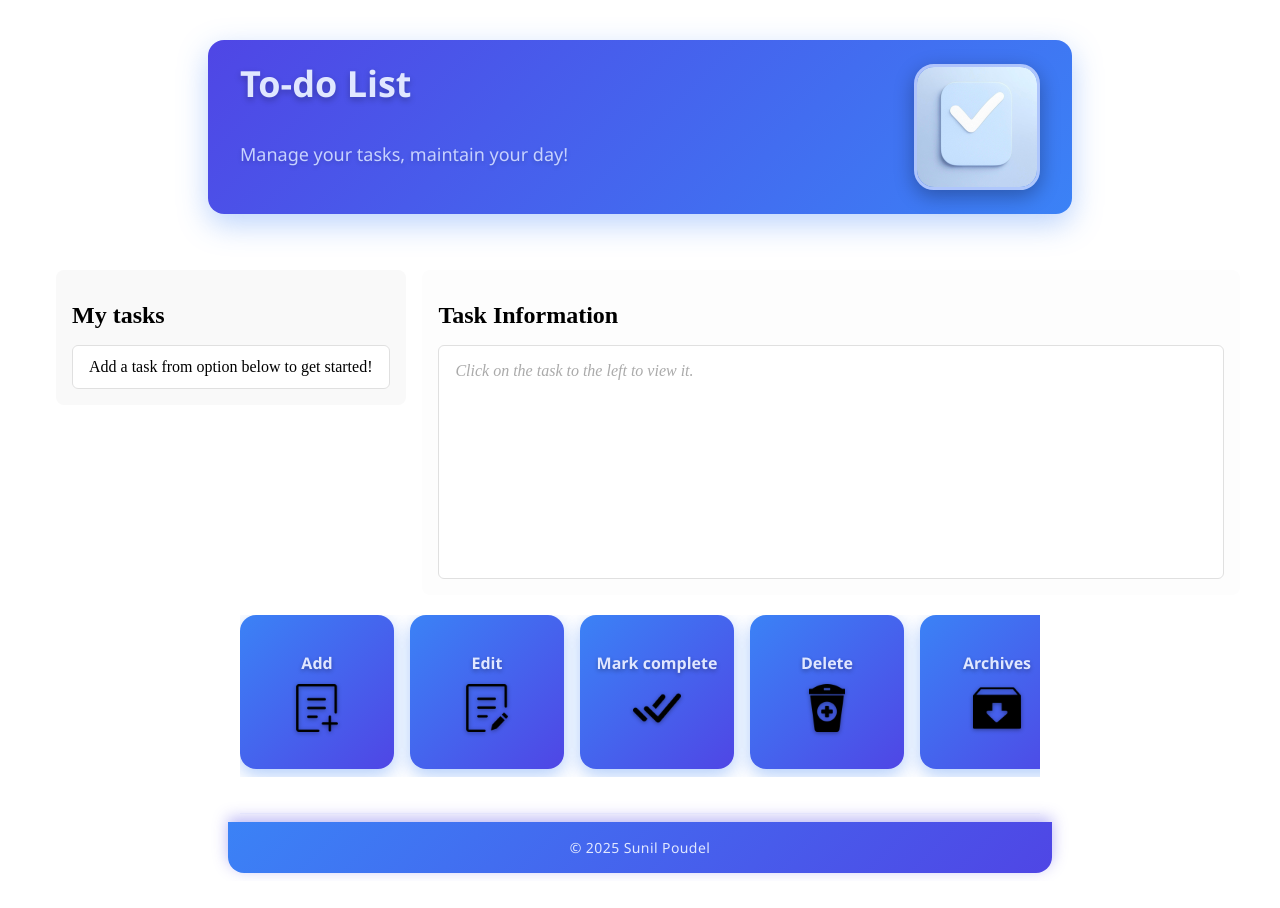
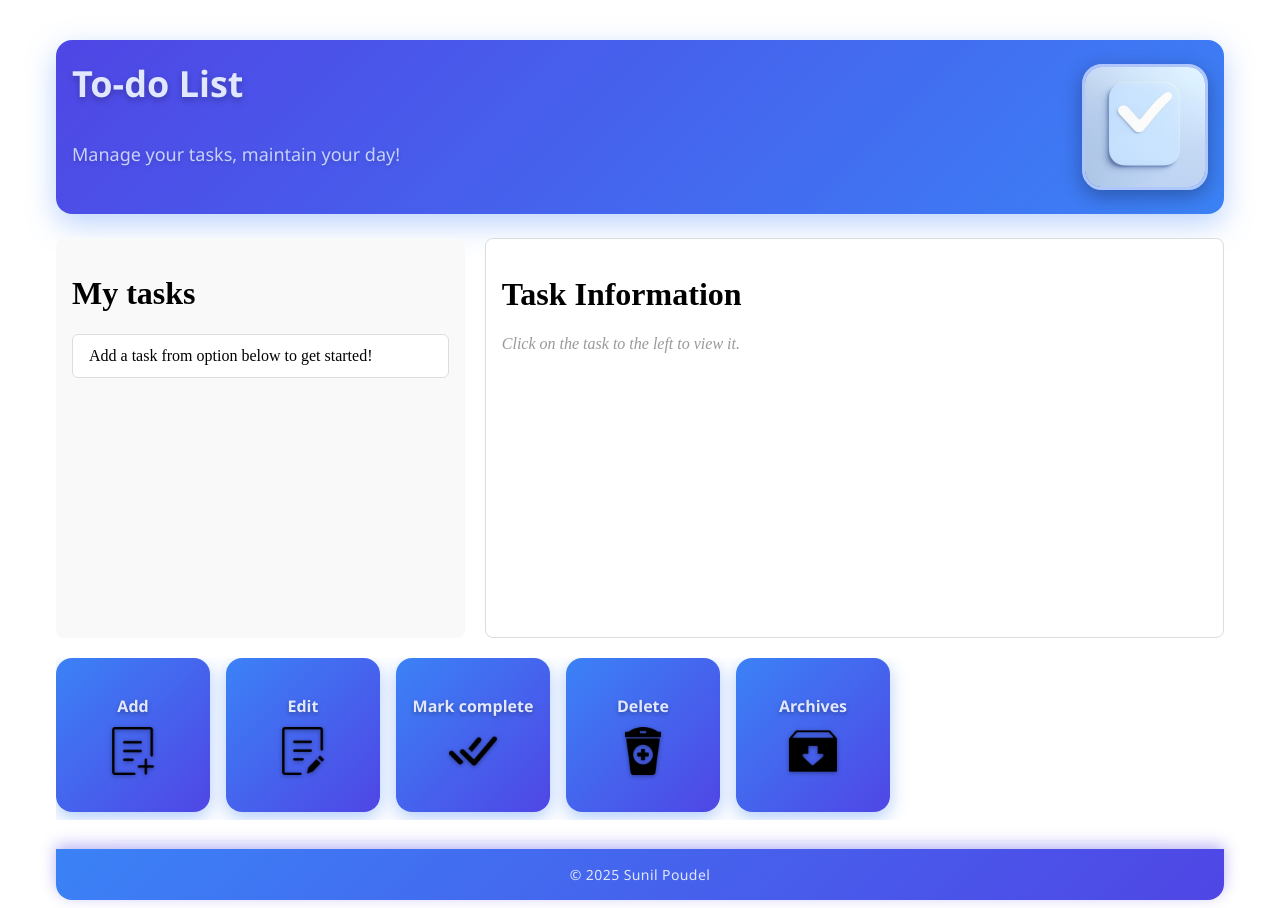
Before and after one commit to sunil-poudel/to-do-list, an Angular app: page / in a window 1280 px wide. Before the commit the page ends 881 px from the top, so only its background shows below. Built offline with nearby package versions, Linux system fonts and the light colour scheme; a web font is replaced by a local one.

Commit message:
style everything perfectly

```diff
--- a/src/app/app.css
+++ b/src/app/app.css
@@ -1,20 +1,39 @@
 .container {
   max-width: 1200px;
   margin: 0 auto;
-  padding: 1rem;
+  padding: 0 16px;
   box-sizing: border-box;
+  width: 100%;
 }
 
 #tasks_and_task {
-  display: grid;
-  grid-template-columns: 30% 70%;
-  gap: 1rem;
+  display: flex;
+  gap: 20px;
+  margin-top: 24px;
   width: 100%;
-  box-sizing: border-box;
+  min-height: 400px;
+}
+
+#app_tasks {
+  flex: 0 0 35%;
+  min-width: 280px;
+  max-width: 420px; /* optional max */
+}
+
+#app_task {
+  flex: 1;
+  min-width: 300px;
 }
 
 @media (max-width: 768px) {
   #tasks_and_task {
-    grid-template-columns: 1fr;
+    flex-direction: column;
+  }
+
+  #app_tasks,
+  #app_task {
+    flex: 1 1 100%;
+    max-width: 100%;
+    min-width: 0;
   }
 }
--- a/src/app/app.html
+++ b/src/app/app.html
@@ -1,13 +1,16 @@
-<app-header />
 <div class="container">
+  <app-header></app-header>
+
   <div id="tasks_and_task">
     <div id="app_tasks">
-      <app-tasks />
+      <app-tasks></app-tasks>
     </div>
     <div id="app_task">
-      <app-task />
+      <app-task></app-task>
     </div>
   </div>
-  <app-menu (submittedTaskToApp)="getNewlyAddedTask($event)" />
+
+  <app-menu (submittedTaskToApp)="getNewlyAddedTask($event)"></app-menu>
+
+  <app-footer></app-footer>
 </div>
-<app-footer />
--- a/src/app/footer/footer.css
+++ b/src/app/footer/footer.css
@@ -1,19 +1,18 @@
-/* footer.css */
-
 #footer_div {
-  max-width: 800px;
+  max-width: 1200px;
   margin: 0 auto;
   background: linear-gradient(135deg, #3b82f6 0%, #4f46e5 100%);
   color: #e0e7ff;
   text-align: center;
   padding: 16px 12px;
-  font-family: 'Segoe UI', Tahoma, Geneva, Verdana, sans-serif;
+  font-family: "Segoe UI", Tahoma, Geneva, Verdana, sans-serif;
   font-size: 14px;
   font-weight: 500;
   border-radius: 0 0 16px 16px;
   box-shadow: 0 -4px 15px rgba(79, 70, 229, 0.4);
   user-select: none;
   letter-spacing: 0.03em;
+  box-sizing: border-box;
 }
 
 hr {
@@ -21,16 +20,16 @@ hr {
   border-top: 1px solid rgba(224, 231, 255, 0.3);
   margin: 0 auto 8px;
   width: 90%;
-  max-width: 800px;
+  max-width: 1200px;
 }
 
-/* Responsive for small devices */
 @media (max-width: 600px) {
   #footer_div {
     font-size: 13px;
     padding: 14px 10px;
     max-width: 95%;
   }
+
   hr {
     width: 95%;
   }
--- a/src/app/header/header.css
+++ b/src/app/header/header.css
@@ -1,14 +1,22 @@
-/* header.css */
+header {
+  /* Make header fill full container width */
+  width: 100%;
+  box-sizing: border-box;
 
-header {
-  padding: 24px 32px;
-  font-family: 'Segoe UI', Tahoma, Geneva, Verdana, sans-serif;
+  /* Match container's horizontal padding */
+  padding: 24px 16px;
+
+  /* Same fonts & styling */
+  font-family: "Segoe UI", Tahoma, Geneva, Verdana, sans-serif;
   color: #f3f4f6;
-  max-width: 800px;
-  margin: 40px auto;
+
+  /* Background & styling */
   background: linear-gradient(135deg, #4f46e5 0%, #3b82f6 100%);
   border-radius: 16px;
   box-shadow: 0 10px 30px rgba(59, 130, 246, 0.35);
+
+  /* Add vertical margin to separate from other components */
+  margin: 40px 0 24px 0;
 }
 
 .text-block {
@@ -24,19 +32,19 @@ header {
 
 .heading {
   grid-area: heading;
-  font-size: 2.25rem; /* ~36px */
+  font-size: 2.25rem;
   font-weight: 700;
   line-height: 1.1;
-  color: #e0e7ff; /* lighter lavender */
+  color: #e0e7ff;
   text-shadow: 0 3px 6px rgba(0, 0, 0, 0.25);
   margin: 0;
 }
 
 .subheading {
   grid-area: subheading;
-  font-size: 1.125rem; /* ~18px */
+  font-size: 1.125rem;
   font-weight: 500;
-  color: #c7d2fe; /* soft lavender */
+  color: #c7d2fe;
   margin-top: 4px;
   line-height: 1.4;
   text-shadow: 0 2px 4px rgba(0, 0, 0, 0.15);
@@ -50,7 +58,7 @@ header {
   box-shadow: 0 6px 20px rgba(0, 0, 0, 0.3);
   border: 3px solid rgba(224, 231, 255, 0.7);
   object-fit: cover;
-  justify-self: end; /* right align image in its grid cell */
+  justify-self: end;
   transition: transform 0.3s ease;
 }
 
@@ -59,11 +67,11 @@ header {
   box-shadow: 0 8px 28px rgba(0, 0, 0, 0.45);
 }
 
-/* Responsive: Stack vertically on small screens */
+/* Responsive for small screens */
 @media (max-width: 600px) {
   header {
     padding: 20px 16px;
-    margin: 24px auto;
+    margin: 24px 0 16px 0;
     border-radius: 12px;
     box-shadow: 0 6px 16px rgba(59, 130, 246, 0.25);
   }
@@ -81,9 +89,9 @@ header {
     justify-self: center;
   }
   .heading {
-    font-size: 1.75rem; /* ~28px */
+    font-size: 1.75rem;
   }
   .subheading {
-    font-size: 1rem; /* ~16px */
+    font-size: 1rem;
   }
 }
--- a/src/app/menu/menu.css
+++ b/src/app/menu/menu.css
@@ -1,20 +1,18 @@
-/* menu.css - scrollable horizontal menu */
-
 #menu_div {
-  max-width: 800px;
+  max-width: 1200px;
   margin: 20px auto;
   display: flex;
-  flex-wrap: nowrap;         /* prevent wrapping */
+  flex-wrap: nowrap;
   gap: 16px;
-  overflow-x: auto;          /* enable horizontal scrolling */
-  -webkit-overflow-scrolling: touch; /* smooth scrolling on iOS */
-  padding-bottom: 8px;       /* give some space below for scrollbar */
+  overflow-x: auto;
+  -webkit-overflow-scrolling: touch;
+  padding-bottom: 8px;
   scrollbar-width: thin;
   scrollbar-color: #4f46e5 transparent;
-  font-family: 'Segoe UI', Tahoma, Geneva, Verdana, sans-serif;
+  font-family: "Segoe UI", Tahoma, Geneva, Verdana, sans-serif;
+  box-sizing: border-box;
 }
 
-/* Style for scrollbar for Webkit browsers */
 #menu_div::-webkit-scrollbar {
   height: 8px;
 }
@@ -28,11 +26,10 @@
   border-radius: 4px;
 }
 
-/* Menu items */
 .menu {
   background: linear-gradient(135deg, #3b82f6 0%, #4f46e5 100%);
   color: #e0e7ff;
-  flex: 0 0 130px;           /* fixed width, no shrinking */
+  flex: 0 0 130px;
   height: 130px;
   border-radius: 16px;
   box-shadow: 0 6px 18px rgba(59, 130, 246, 0.4);
@@ -45,21 +42,21 @@
   transition: transform 0.2s ease, box-shadow 0.2s ease;
   text-align: center;
   padding: 12px;
-  scroll-snap-align: start; /* optional for snap scrolling */
+  scroll-snap-align: start;
 }
 
 .menu p {
   margin: 0 0 10px 0;
   font-weight: 600;
   font-size: 16px;
-  text-shadow: 0 2px 4px rgba(0,0,0,0.3);
+  text-shadow: 0 2px 4px rgba(0, 0, 0, 0.3);
 }
 
 .menu img {
   width: 48px;
   height: 48px;
   object-fit: contain;
-  filter: drop-shadow(0 1px 2px rgba(0,0,0,0.4));
+  filter: drop-shadow(0 1px 2px rgba(0, 0, 0, 0.4));
 }
 
 .menu:hover {
@@ -67,20 +64,22 @@
   box-shadow: 0 12px 30px rgba(59, 130, 246, 0.6);
 }
 
-/* Responsive adjustments */
 @media (max-width: 600px) {
   #menu_div {
     gap: 12px;
   }
+
   .menu {
     flex: 0 0 100px;
     height: 100px;
     padding: 10px;
   }
+
   .menu p {
     font-size: 14px;
     margin-bottom: 8px;
   }
+
   .menu img {
     width: 40px;
     height: 40px;
--- a/src/app/task/task.css
+++ b/src/app/task/task.css
@@ -1,33 +1,23 @@
 #task_details {
-  width: 100%;
+  padding: 1rem;
+  background-color: #fff;
+  border-radius: 8px;
   box-sizing: border-box;
-  padding: 1rem;
-  background-color: #fdfdfd;
-  border-radius: 8px;
-}
-
-#task_heading h1 {
-  font-size: 1.5rem;
-  margin-bottom: 1rem;
-}
-
-#task {
-  background-color: #fff;
-  padding: 1rem;
-  border-radius: 6px;
-  min-height: 200px;
-  border: 1px solid #e0e0e0;
+  height: 100%;
+  overflow-y: auto;
+  border: 1px solid #ddd;
   word-wrap: break-word;
 }
 
 .taskTitle {
   font-size: 1.25rem;
   font-weight: bold;
+  margin-bottom: 0.5rem;
 }
 
 .taskDate {
-  color: #777;
   font-size: 0.9rem;
+  color: #666;
   margin-bottom: 1rem;
 }
 
@@ -38,5 +28,5 @@
 
 #noTasks {
   font-style: italic;
-  color: #aaa;
+  color: #999;
 }
--- a/src/app/tasks/tasks.css
+++ b/src/app/tasks/tasks.css
@@ -1,21 +1,17 @@
 #tasks_div {
-  width: 100%;
-  box-sizing: border-box;
   padding: 1rem;
   background-color: #f9f9f9;
   border-radius: 8px;
-}
-
-#tasks_heading h1 {
-  font-size: 1.5rem;
-  margin-bottom: 1rem;
+  box-sizing: border-box;
+  height: 100%;
+  overflow-y: auto;
 }
 
 #tasks_list {
   display: flex;
   flex-direction: column;
   gap: 0.5rem;
-  max-height: 60vh;
+  max-height: 70vh;
   overflow-y: auto;
 }
 
@@ -25,15 +21,15 @@
   border-radius: 6px;
   cursor: pointer;
   transition: background-color 0.2s ease;
+  border: 1px solid #ddd;
   word-wrap: break-word;
-  border: 1px solid #e0e0e0;
 }
 
 .tasks:hover {
-  background-color: #f0f0f0;
+  background-color: #eee;
 }
 
 .selected {
-  background-color: #d8eefe;
+  background-color: #cce5ff;
   border-left: 4px solid #007bff;
 }
--- a/src/styles.css
+++ b/src/styles.css
@@ -1 +1,7 @@
-/* You can add global styles to this file, and also import other style files */
+.layout-container {
+  max-width: 1200px;
+  margin: 0 auto;
+  padding: 1rem;
+  box-sizing: border-box;
+  width: 100%;
+}
```
